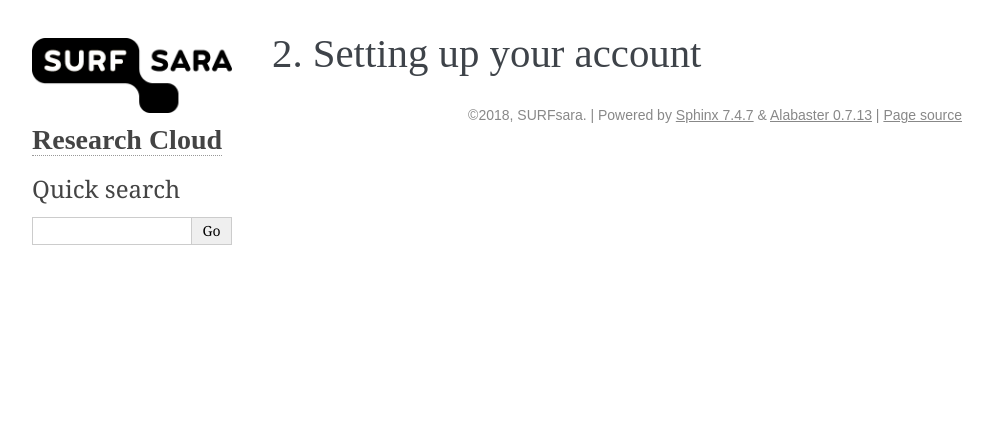
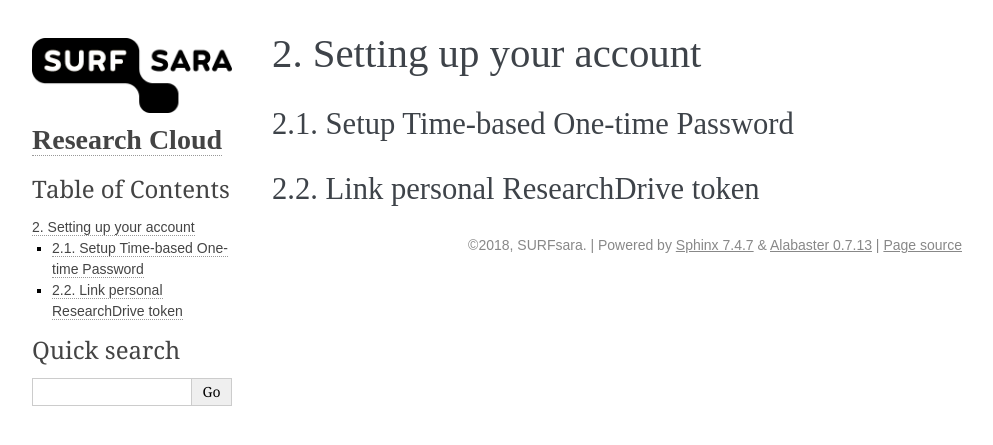
Before and after one commit to sara-nl/researchclouddocs, a Sphinx documentation site: the page built from docs/account_setup.rst, in a window 1280 px wide. Shown: the top 445 px of the page, without its empty margins (148-1141 px from the left). Built offline with Sphinx 7.4.7, drawn with Linux system fonts in a browser that asks for light colours.

Commit message:
Update account_setup.rst

```diff
--- a/docs/account_setup.rst
+++ b/docs/account_setup.rst
@@ -3,4 +3,13 @@
 
 
 
-.. TODOcument: describe how to dpo TOTP and researchdrive token
+Setup Time-based One-time Password
+-------------------------
+
+.. TODOcument: describe how to do TOTP
+
+
+Link personal ResearchDrive token
+-------------------------
+
+.. TODOcument: describe how to link ResearchDrive token
```
